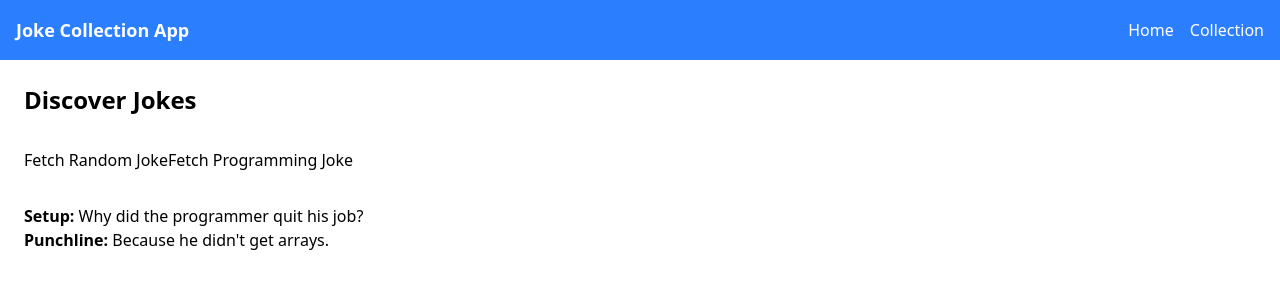
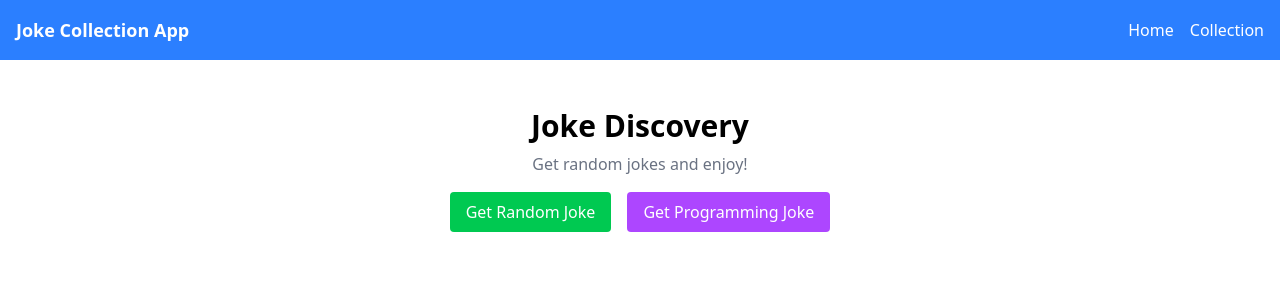
Before and after one commit to chrismarkoulis/joke-collection-vue3, a Vue app: page / in a window 1280 px wide. Shown: the top 300 px of the page. Built offline with nearby package versions, Linux system fonts and the light colour scheme.

Commit message:
added joke discovery feature

```diff
--- /dev/null
+++ b/src/api/jokeService.ts
@@ -0,0 +1,25 @@
+import { API_URL } from "@/constants";
+import type { Joke } from "@/models";
+
+export async function fetchRandomJoke(): Promise<Joke | null> {
+  try {
+    const response = await fetch(`${API_URL}/random_joke`);
+    if (!response.ok) throw new Error("Failed to fetch joke");
+    return await response.json();
+  } catch (error) {
+    console.error("Error fetching joke:", error);
+    return null;
+  }
+}
+
+export async function fetchProgrammingJoke(): Promise<Joke | null> {
+  try {
+    const response = await fetch(`${API_URL}/jokes/programming/random`);
+    if (!response.ok) throw new Error("Failed to fetch programming joke");
+    const jokes = await response.json();
+    return jokes.length ? jokes[0] : null;
+  } catch (error) {
+    console.error("Error fetching programming joke:", error);
+    return null;
+  }
+}
--- /dev/null
+++ b/src/components/JokeCard.vue
@@ -0,0 +1,21 @@
+<template>
+  <div class="p-4 bg-white shadow-md border border-gray-300 rounded-md text-center">
+    <p class="text-lg font-semibold text-gray-800">{{ joke.setup }}</p>
+    <button
+      v-if="!revealed"
+      class="mt-3 px-4 py-2 bg-blue-500 text-white rounded hover:bg-blue-600 transition"
+      @click="revealed = true"
+    >
+      Reveal Punchline
+    </button>
+    <p v-if="revealed" class="mt-2 text-gray-600 text-lg font-medium">{{ joke.punchline }}</p>
+  </div>
+</template>
+
+<script lang="ts" setup>
+import { ref, defineProps } from "vue";
+import type { Joke } from "@/models";
+
+defineProps<{ joke: Joke }>();
+const revealed = ref(false);
+</script>
--- /dev/null
+++ b/src/components/Spinner.vue
@@ -0,0 +1,7 @@
+<template>
+  <div class="flex justify-center mt-6">
+    <div
+      class="w-8 h-8 border-4 border-blue-500 border-t-transparent rounded-full animate-spin"
+    ></div>
+  </div>
+</template>
--- /dev/null
+++ b/src/components/index.ts
@@ -0,0 +1,2 @@
+export { default as JokeCard } from "./JokeCard.vue";
+export { default as Spinner } from "./Spinner.vue";
--- /dev/null
+++ b/src/constants/index.ts
@@ -0,0 +1 @@
+export const API_URL = "https://official-joke-api.appspot.com";
--- /dev/null
+++ b/src/models/index.ts
@@ -0,0 +1,6 @@
+export interface Joke {
+  id: number;
+  type: string;
+  setup: string;
+  punchline: string;
+}
--- a/src/pages/CollectionPage.vue
+++ b/src/pages/CollectionPage.vue
@@ -1,5 +1,6 @@
 <template>
-  <div>
-    <h1 class="text-2xl font-bold">My Joke Collection</h1>
+  <div class="p-6 text-center">
+    <h1 class="text-3xl font-bold">Your Joke Collection</h1>
+    <p class="text-gray-500 mt-2">Manage your saved jokes here.</p>
   </div>
 </template>
--- a/src/pages/HomePage.vue
+++ b/src/pages/HomePage.vue
@@ -1,14 +1,50 @@
 <template>
-  <div>
-    <h1 class="text-2xl font-bold">Discover Jokes</h1>
-    <div class="mt-8">
-      <button>Fetch Random Joke</button>
-      <button>Fetch Programming Joke</button>
+  <div class="p-6 text-center">
+    <h1 class="text-3xl font-bold">Joke Discovery</h1>
+    <p class="text-gray-500 mt-2">Get random jokes and enjoy!</p>
+
+    <div class="mt-4 flex justify-center space-x-4">
+      <button
+        class="px-4 py-2 bg-green-500 text-white rounded hover:bg-green-600 transition"
+        @click="loadJoke('random')"
+      >
+        Get Random Joke
+      </button>
+      <button
+        class="px-4 py-2 bg-purple-500 text-white rounded hover:bg-purple-600 transition"
+        @click="loadJoke('programming')"
+      >
+        Get Programming Joke
+      </button>
     </div>
 
-    <div class="mt-8">
-      <p><strong>Setup:</strong> Why did the programmer quit his job?</p>
-      <p><strong>Punchline:</strong> Because he didn't get arrays.</p>
-    </div>
+    <Spinner v-if="loading" />
+    <div v-else-if="error" class="mt-6 text-red-500">{{ error }}</div>
+    <JokeCard v-else-if="joke" :joke="joke" class="mt-6" />
   </div>
 </template>
+
+<script lang="ts" setup>
+import { ref } from "vue";
+import { type Joke } from "@/models";
+import { fetchRandomJoke, fetchProgrammingJoke } from "@/api/jokeService";
+import { JokeCard, Spinner } from "@/components";
+
+const joke = ref<Joke | null>(null);
+const loading = ref(false);
+const error = ref<string | null>(null);
+
+async function loadJoke(type: "random" | "programming") {
+  loading.value = true;
+  error.value = null;
+
+  try {
+    joke.value = type === "random" ? await fetchRandomJoke() : await fetchProgrammingJoke();
+    if (!joke.value) throw new Error("No joke found");
+  } catch (err) {
+    error.value = (err as Error).message;
+  } finally {
+    loading.value = false;
+  }
+}
+</script>
```
